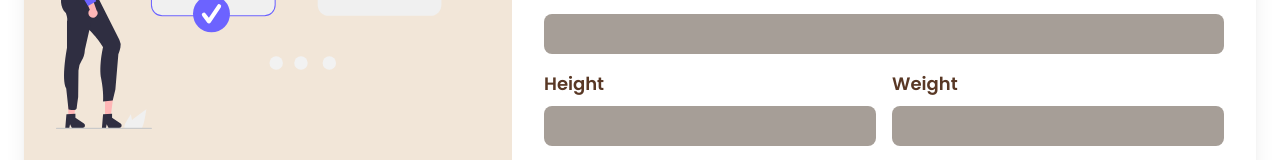
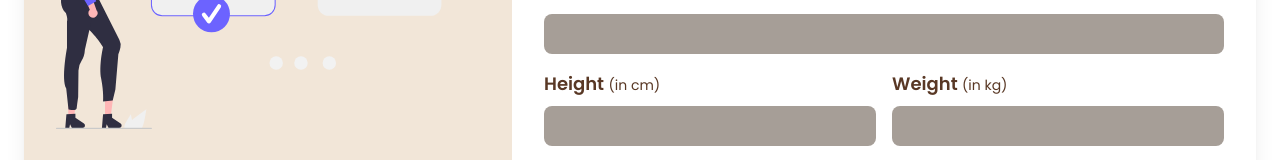
Before and after one commit to eslamalhendawy/Nearest-Shops, a React (Vite) app: page /sign-up in a window 1280 px wide. Shown: the part 590-750 px from the top of the page. Built offline with nearby package versions, Linux system fonts and the light colour scheme.

Commit message:
Added units for height and weight in SignUp

```diff
--- a/src/components/SignUp.jsx
+++ b/src/components/SignUp.jsx
@@ -45,13 +45,13 @@ const SignUp = () => {
           <div className="flex flex-col sm:flex-row gap-4 mb-4">
             <div className="flex flex-col grow">
               <label className="text-secondary font-semibold text-lg mb-2" htmlFor="height">
-                Height
+                Height <span className="text-sm font-[400]">(in cm)</span>
               </label>
               <input className="outline-none mb-4 bg-[#A69E97] text-secondary p-2 rounded-lg" type="text" id="height" />
             </div>
             <div className="flex flex-col grow">
               <label className="text-secondary font-semibold text-lg mb-2" htmlFor="weight">
-                Weight
+                Weight <span className="text-sm font-[400]">(in kg)</span>
               </label>
               <input className="outline-none mb-4 bg-[#A69E97] text-secondary p-2 rounded-lg" type="text" id="weight" />
             </div>
```
